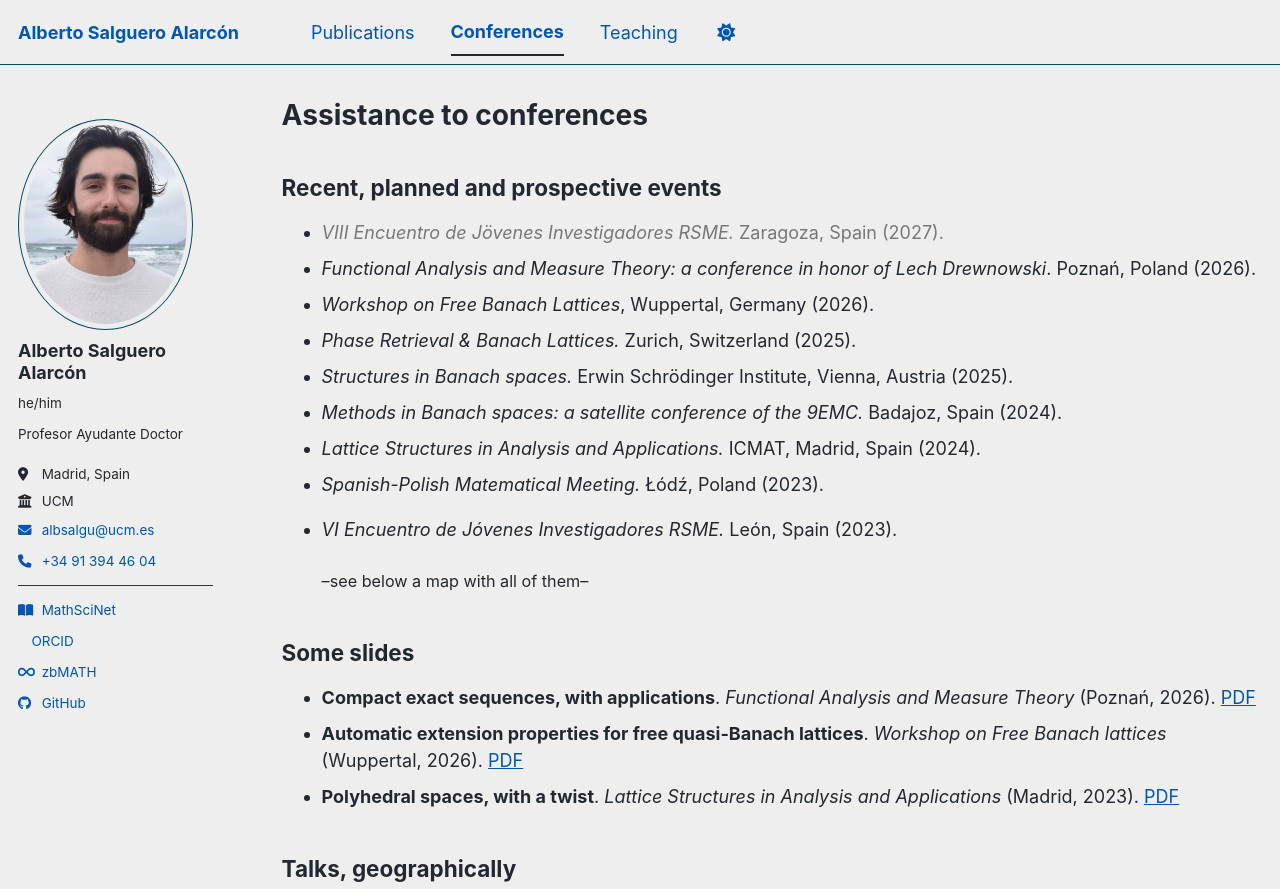
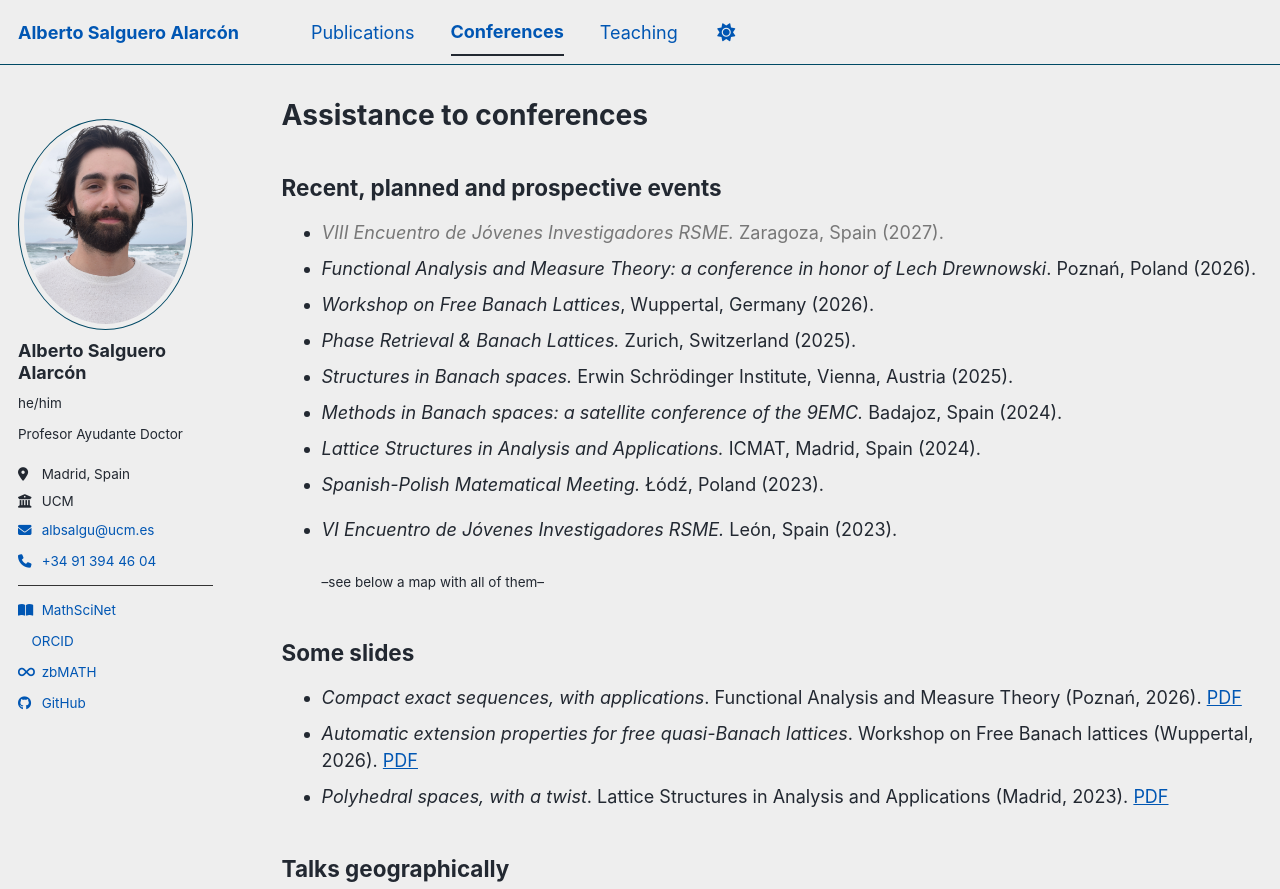
Before and after one commit to salgueroalarcon/salgueroalarcon.github.io, a Jekyll site: the page built from _pages/talks.md, in a window 1280 px wide and 1400 px high, cut to the strip 0-889 px from the top of the window. Built offline with Jekyll 4.4.1, drawn with Linux system fonts in a browser that asks for light colours; a style sheet for code colours, icons or effects is not loaded; part of the change alters nothing that is shown.

Commit message:
Fix formatting and style in talks.md

```diff
--- a/_pages/talks.md
+++ b/_pages/talks.md
@@ -7,7 +7,7 @@ author_profile: true
 
 ## Recent, planned and prospective events
 
-- <span style="color: #777777;">*VIII Encuentro de Jövenes Investigadores RSME.* Zaragoza, Spain (2027).</span>
+- <span style="color: #777777;">*VIII Encuentro de Jóvenes Investigadores RSME.* Zaragoza, Spain (2027).</span>
 - *Functional Analysis and Measure Theory: a conference in honor of Lech Drewnowski*. Poznań, Poland (2026).
 - *Workshop on Free Banach Lattices*, Wuppertal, Germany (2026).
 - *Phase Retrieval & Banach Lattices.* Zurich, Switzerland (2025).
@@ -17,16 +17,16 @@ author_profile: true
 - *Spanish-Polish Matematical Meeting.* Łódź, Poland (2023).
 - *VI Encuentro de Jóvenes Investigadores RSME.* León, Spain (2023).
 
-  <span style="font-size: 90%;"> --see below a map with all of them-- </span>
+  <span style="font-size: 75%;"> --see below a map with all of them-- </span>
 
 
 ## Some slides
-- **Compact exact sequences, with applications**. *Functional Analysis and Measure Theory* (Poznań, 2026).
+- *Compact exact sequences, with applications*. Functional Analysis and Measure Theory (Poznań, 2026).
   <a href="/assets/slides/poznan.pdf" target="_blank">PDF</a>
-- **Automatic extension properties for free quasi-Banach lattices**. *Workshop on Free Banach lattices* (Wuppertal, 2026).
+- *Automatic extension properties for free quasi-Banach lattices*. Workshop on Free Banach lattices (Wuppertal, 2026).
   <a href="/assets/slides/wuppertal.pdf" target="_blank">PDF</a>
-- **Polyhedral spaces, with a twist**. *Lattice Structures in Analysis and Applications* (Madrid, 2023).
+- *Polyhedral spaces, with a twist*. Lattice Structures in Analysis and Applications (Madrid, 2023).
   <a href="/assets/slides/poly-twist.pdf" target="_blank">PDF</a>
 
-## Talks, geographically
+## Talks geographically
 <iframe width="100%" height="488" frameborder="0" title="Felt Map" src="https://felt.com/embed/map/Talks-6qqn1CplQY6GoPMs65VTrC?loc=46.4%2C10.95%2C2.61z&legend=1&cooperativeGestures=1&link=1&geolocation=0&zoomControls=1&scaleBar=1" referrerpolicy="strict-origin-when-cross-origin"></iframe>
```
